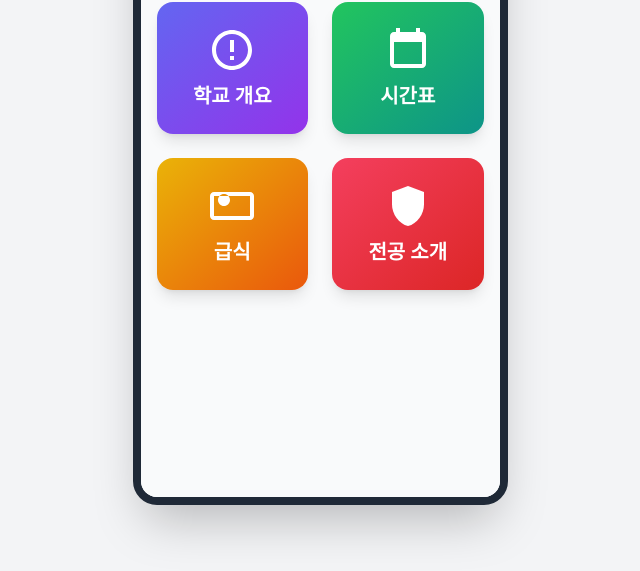
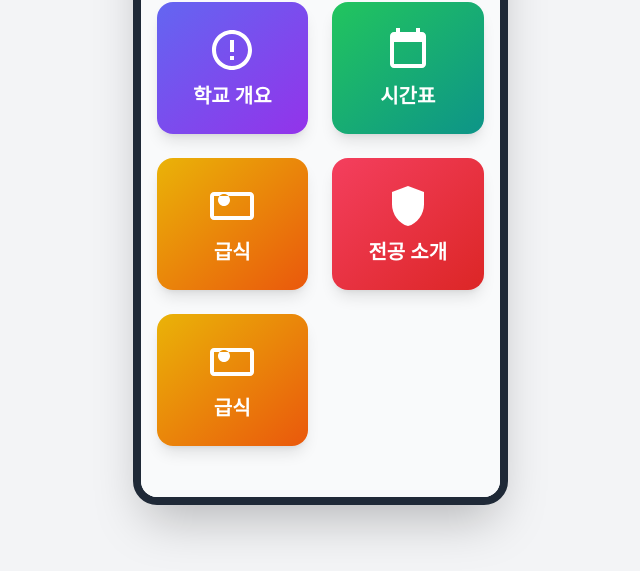
Before and after one commit to project-kimch/project, a website: page index.html in a window 1280 px wide. Shown: the part 229-800 px from the top of the page, without its empty margins (320-960 px from the left). Drawn offline with nearby package versions, Linux system fonts and the light colour scheme.

```diff
--- a/index.html
+++ b/index.html
@@ -1,3 +1,4 @@
+
 <!DOCTYPE html>
 <html lang="ko">
 <head>
@@ -78,6 +79,11 @@
                         <!-- Shield Icon SVG -->
                         <svg class="w-12 h-12 mx-auto mb-2" fill="currentColor" viewBox="0 0 24 24"><path d="M12 2L4 5v6.09c0 5.05 3.41 9.76 8 10.91 4.59-1.15 8-5.86 8-10.91V5l-8-3z"/></svg>
                         <h3 class="font-semibold text-xl">전공 소개</h3>
+                    </div>
+                      <div data-page="bob" class="card bg-gradient-to-br from-yellow-500 to-orange-600 p-6 rounded-2xl shadow-lg text-center text-white cursor-pointer">
+                        <!-- Lunch Icon SVG -->
+                        <svg class="w-12 h-12 mx-auto mb-2" fill="currentColor" viewBox="0 0 24 24"><path d="M21 5H3c-1.1 0-2 .9-2 2v10c0 1.1.9 2 2 2h18c1.1 0 2-.9 2-2V7c0-1.1-.9-2-2-2zM8 12c-1.66 0-3-1.34-3-3s1.34-3 3-3 3 1.34 3 3-1.34 3-3 3zm13 5H3V7h18v10z"/></svg>
+                        <h3 class="font-semibold text-xl">급식</h3>
                     </div>
                 </div>
             </div>
```
